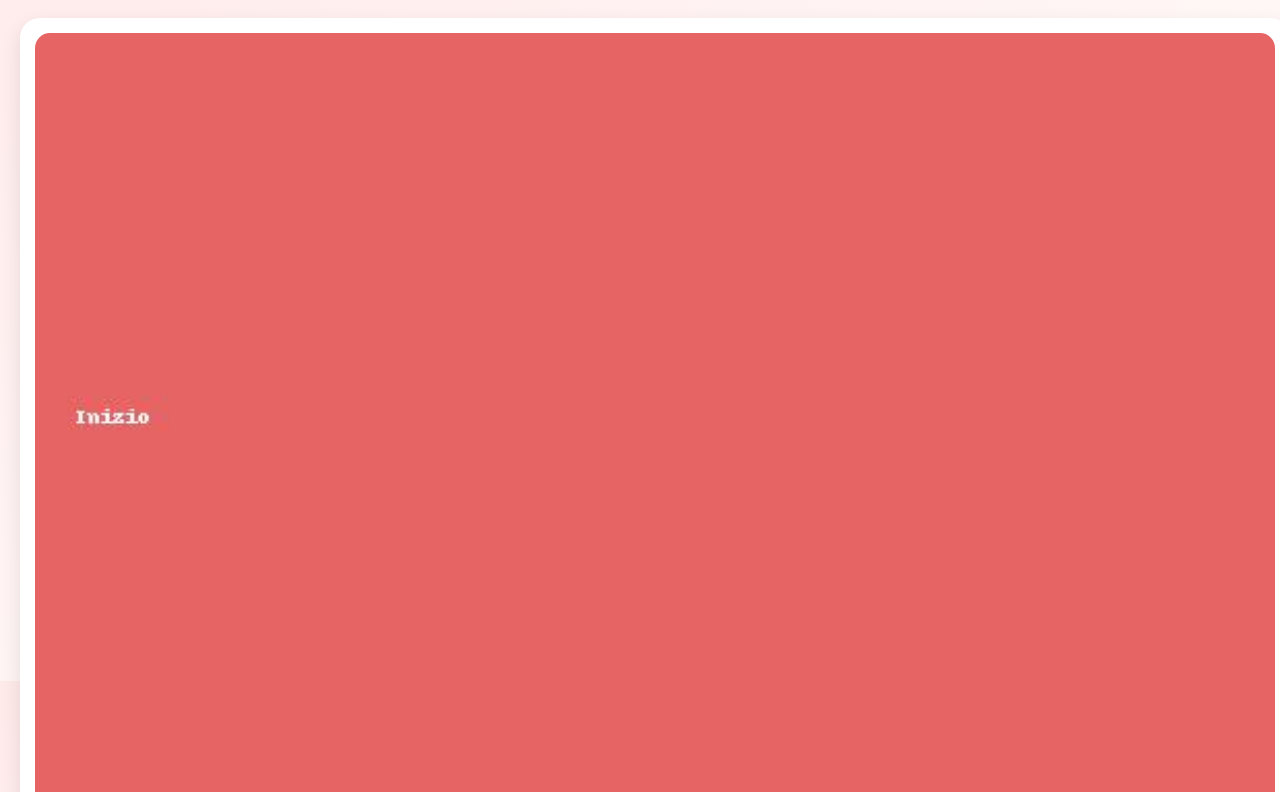
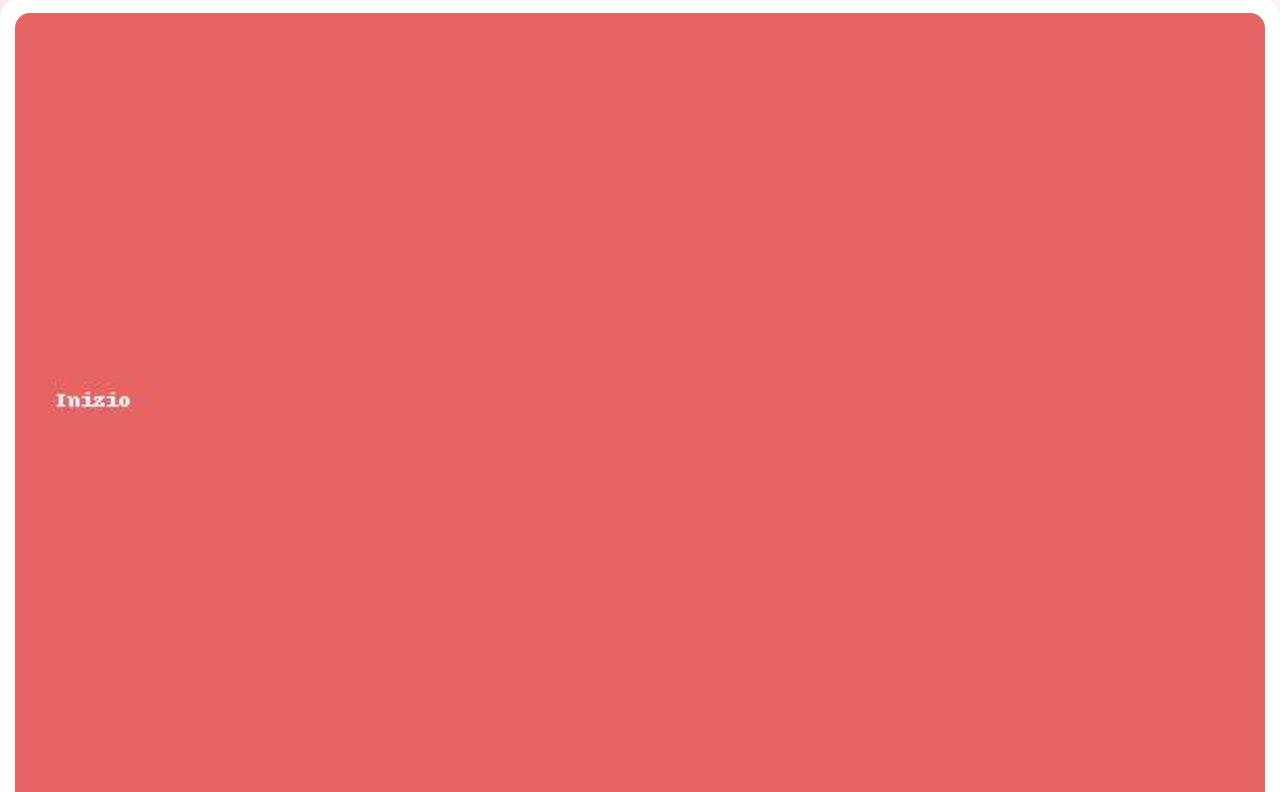
Before and after one commit to Faverooo/BuongiornoATe, a plain HTML site: page index.html in a window 1280 px wide. Shown: the part 119-911 px from the top of the page. Drawn offline with Linux system fonts and the light colour scheme.

Commit message:
Update style.css

```diff
--- a/css/style.css
+++ b/css/style.css
@@ -1,19 +1,24 @@
 @import url('https://fonts.googleapis.com/css2?family=Poppins:wght@300;500;700&display=swap');
+
+* {
+  box-sizing: border-box;
+}
 
 html {
   height: 100%;
-  margin: 0;
-  padding: 0;
 }
 
 body {
   font-family: 'Poppins', sans-serif;
-  height: 100%;
   min-height: 100%;
   background: linear-gradient(to bottom right, #ffeaea, #fff);
   margin: 0;
+  padding: 0; /* Rimuoviamo completamente il padding da qui */
+  color: #444;
+}
+
+main {
   padding: 20px;
-  color: #444;
 }
 
 h1 {
```
